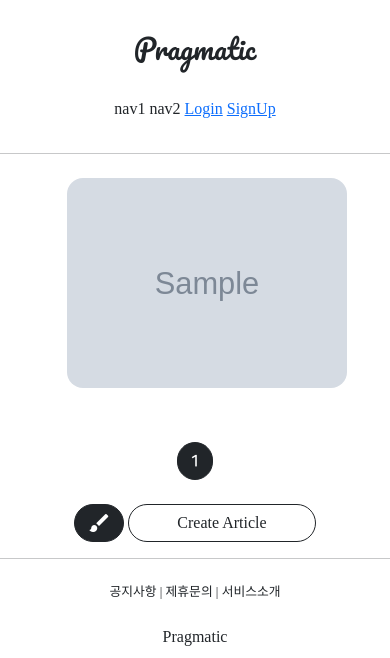
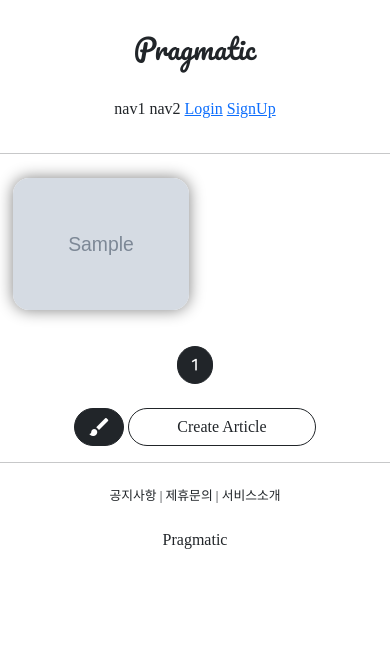
Before and after one commit to tmdgy6232/gis_2, a Django app: page /articles/list/ in a window 390 px wide. Shown: the top 658 px of the page. Run offline with Django 3.2, Linux system fonts and the light colour scheme; tables that the repository leaves empty hold one stand-in row (values such as "Sample post"); grey boxes marked "Sample" are stand-in pictures; parts of the project's set-up code (start-up, migrations or seed data) failed here and were passed over; some libraries are stand-ins or nearby versions; some web fonts are replaced.

Commit message:
8/12 모바일 디자인 수정

```diff
--- a/articleapp/templates/articleapp/list.html
+++ b/articleapp/templates/articleapp/list.html
@@ -4,14 +4,20 @@
 {% block content %}
 
 <style>
+    .container {
+        padding: 0;
+        margin: 0 auto;
+    }
     .container div {
-      width:280px;
+      width:45%;
+      max-width: 250px;
       display: flex;
       justify-content: center;
       align-items: center;
       border-radius: 1rem;
+      flex-direction: column;
+      box-shadow: 0 0 1rem grey;
     }
-
     .container img{
         border-radius: 1rem;
         width: 100%;
--- a/static/js/magicgrid.js
+++ b/static/js/magicgrid.js
@@ -277,7 +277,7 @@ MagicGrid.prototype.listen = function listen () {
 let magicGrid = new MagicGrid({
       container: '.container',
       animate: true,
-      gutter: 30,
+      gutter: 12,
       static: true,
       useMin: true
     });
```
